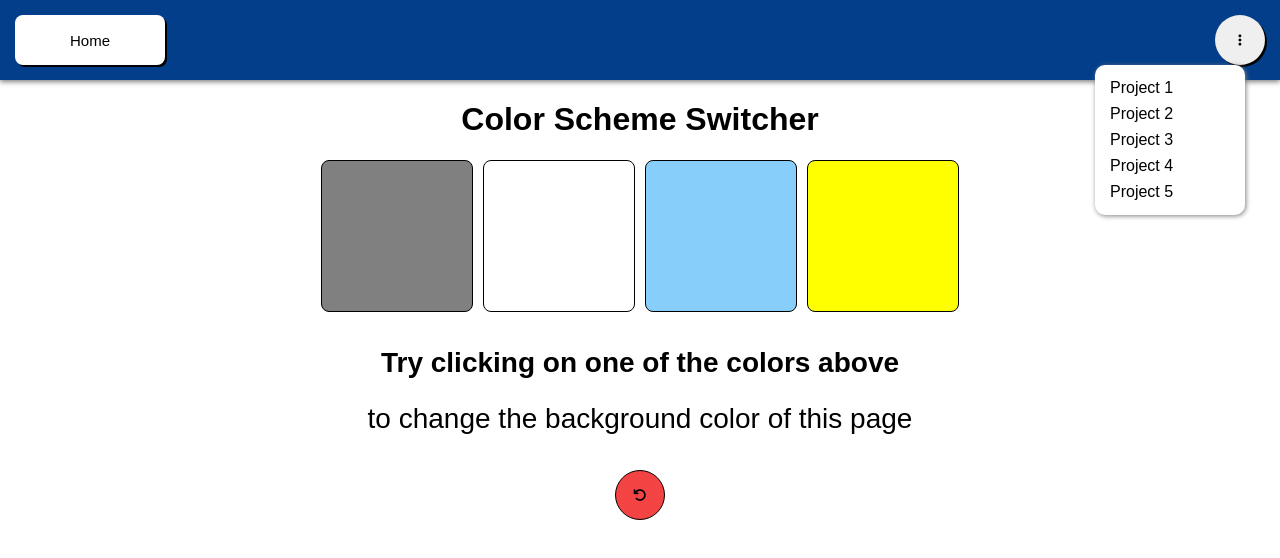
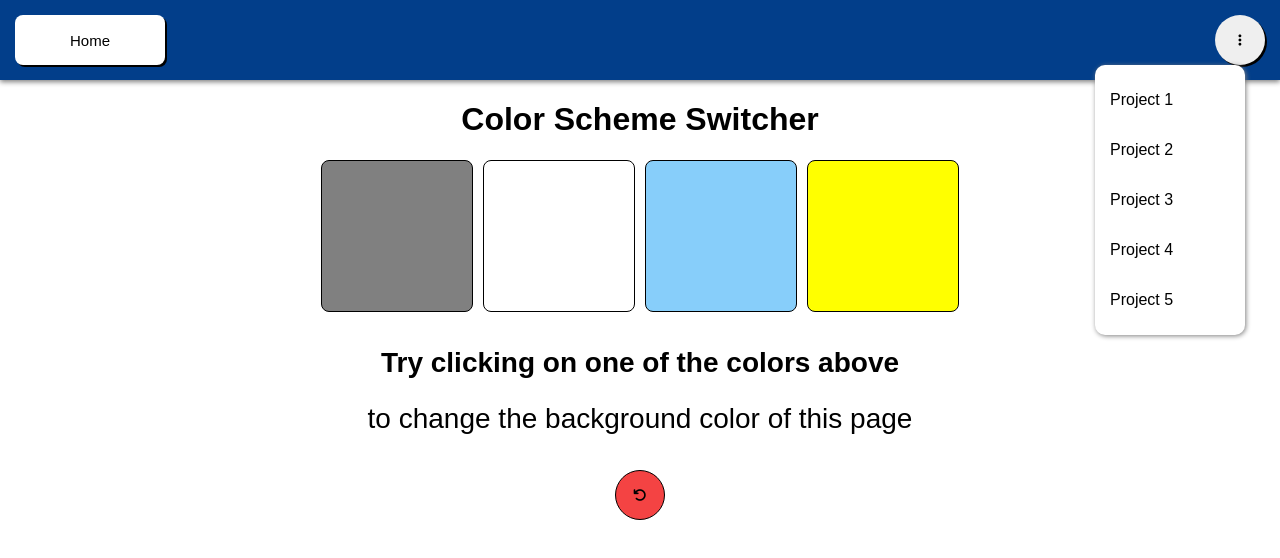
Before and after one commit to darpannnnn/Simple-DOM-Projects, a plain HTML site: page page1.html in a window 1280 px wide. Both pictures are taken after a click on the button 1240 px from the left and 40 px from the top of the page. Drawn offline with Linux system fonts and the light colour scheme.

Commit message:
Update page1.css

```diff
--- a/page1.css
+++ b/page1.css
@@ -23,7 +23,7 @@ nav {
     right: 35px;
     top: 65px;
     width: 150px;
-    height: 150px;
+    height: fit-content;
     border-radius: 10px;
     box-shadow: 1px 1px 5px grey;
     background-color: white;
```
